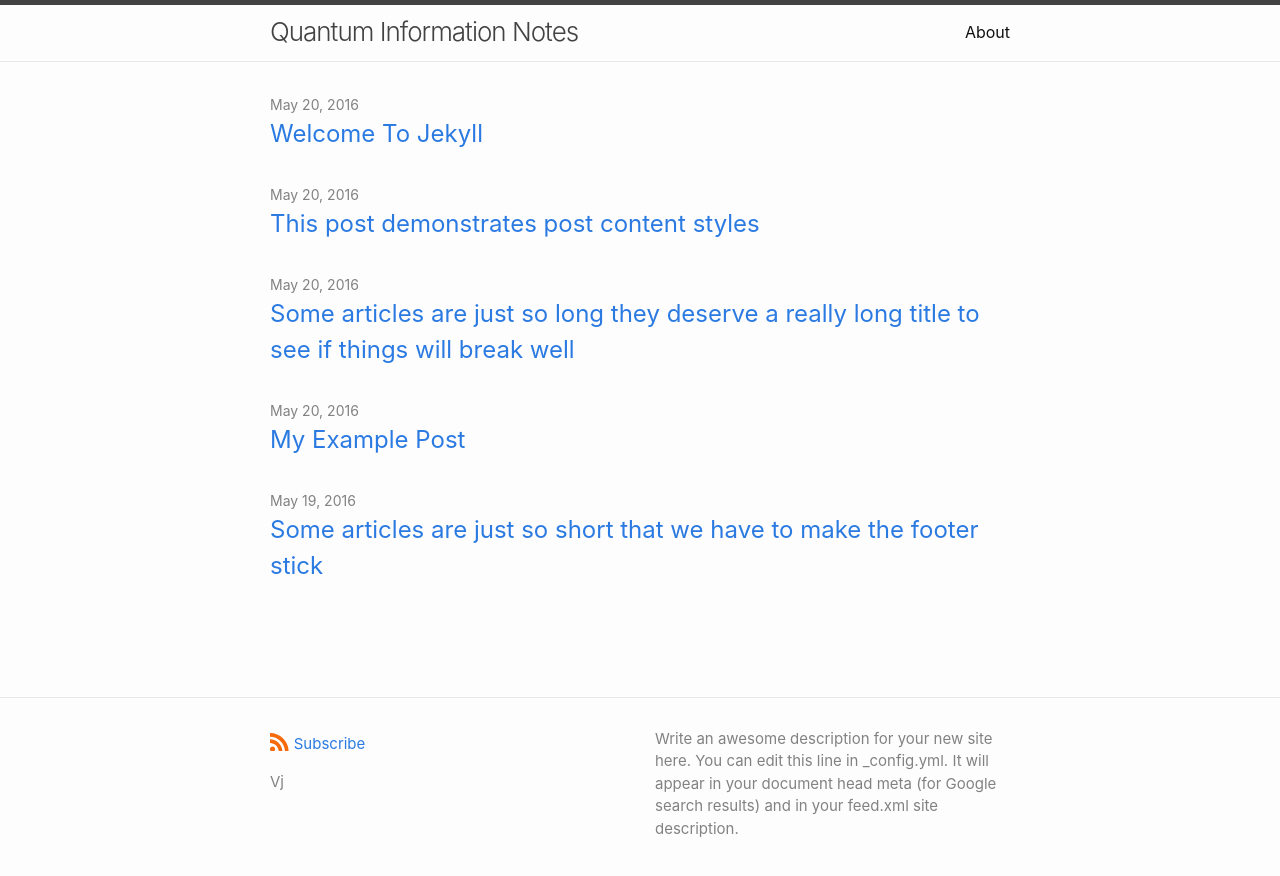
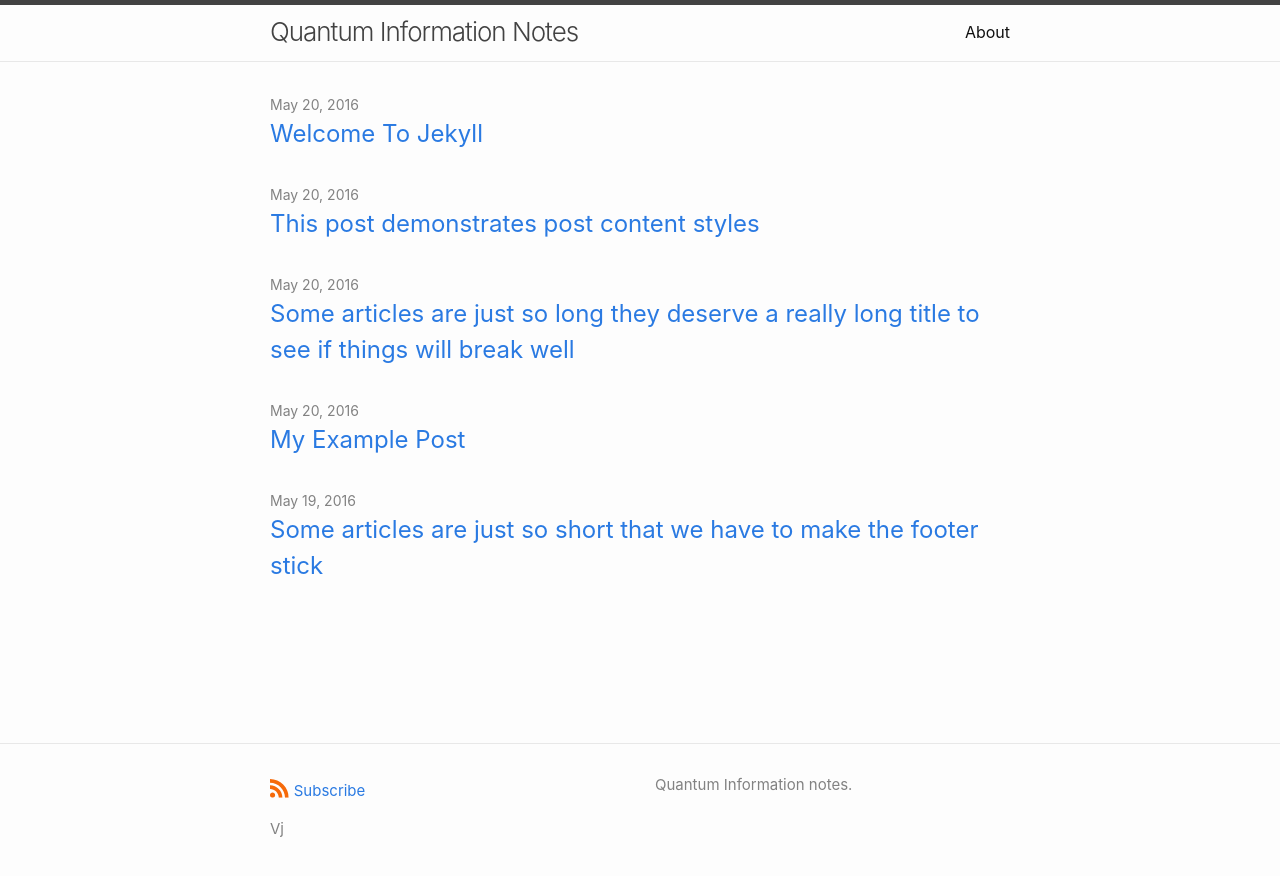
Before and after one commit to qcnotes/qcnotes.github.io, a Jekyll site: the page built from index.md, in a window 1280 px wide. Shown: the top 876 px of the page. Built offline with Jekyll 4.4.1, drawn with Linux system fonts in a browser that asks for light colours.

Commit message:
Update _config.yml

```diff
--- a/_config.yml
+++ b/_config.yml
@@ -5,9 +5,7 @@ author:
 # The `>` after `description:` means to ignore line-breaks until next key.
 # If you want to omit the line-break after the end of text, use `>-` instead.
 description: >
-  Write an awesome description for your new site here. You can edit this line
-  in _config.yml. It will appear in your document head meta (for Google search
-  results) and in your feed.xml site description.
+  Quantum Information notes.
 
 # Build settings
 
```
